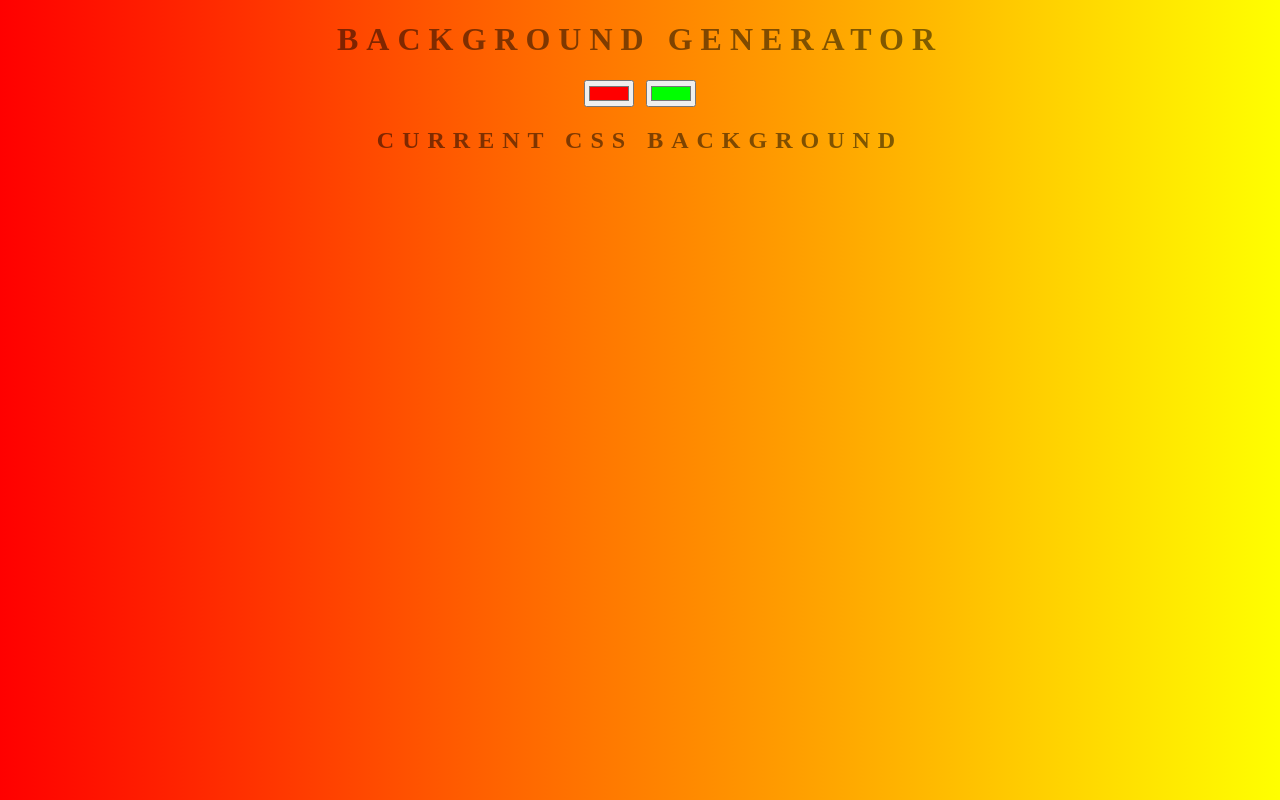
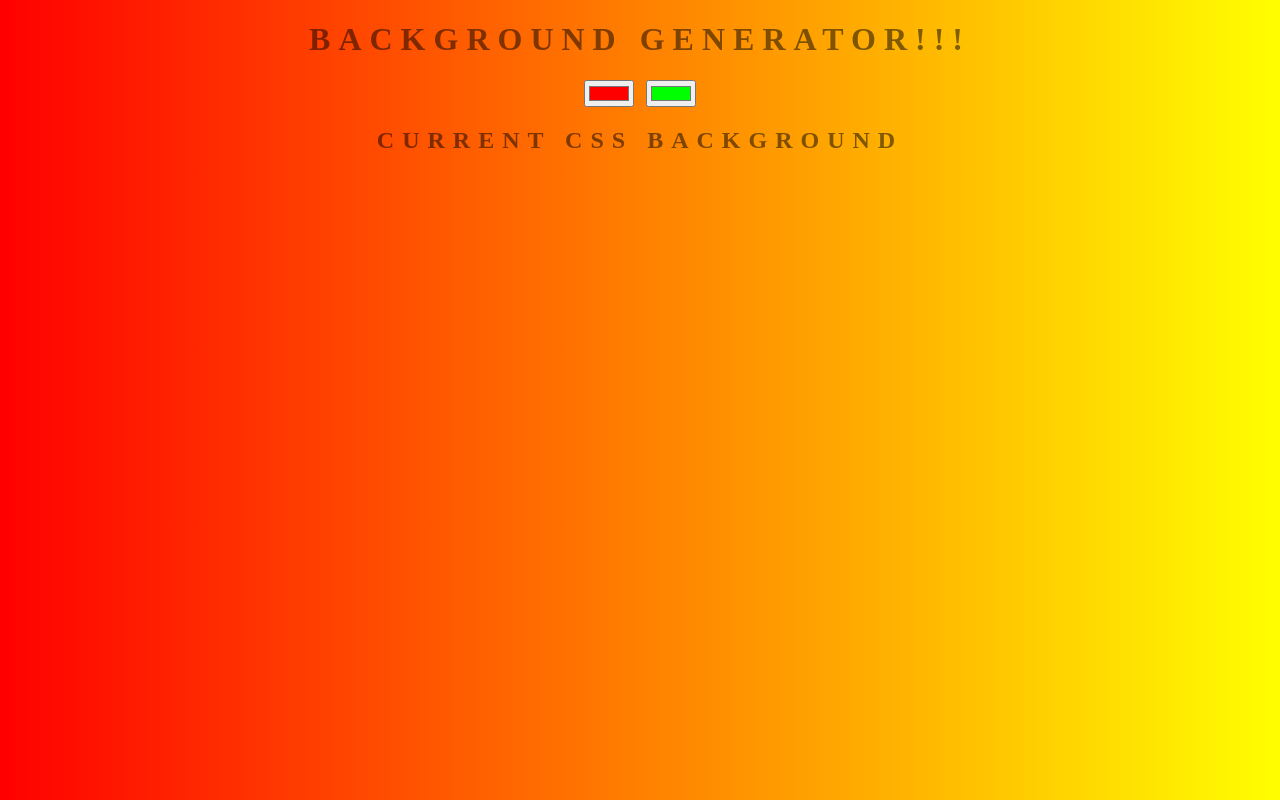
Before and after one commit to nidarg/background-color, a plain HTML site: page index.html in a window 1280 px wide. Drawn offline with Linux system fonts and the light colour scheme.

Commit message:
h1 modified

```diff
--- a/index.html
+++ b/index.html
@@ -5,12 +5,10 @@
         <link rel = "stylesheet" type="text/css" href ="style.css">
     </head>
         <body id ="bodyGradient">
-            <h1>Background Generator</h1>
+            <h1>Background Generator!!!</h1>
             <input class="color1" type="color" name="color1" value="#ff0000">
             <input class="color2" type="color" name="color2" value="#00ff00">
             <h2>Current CSS Background</h2>
             <h3></h3>
             <script type="text/javascript" src="script.js"></script>
         </body>
-
-</html>
```
